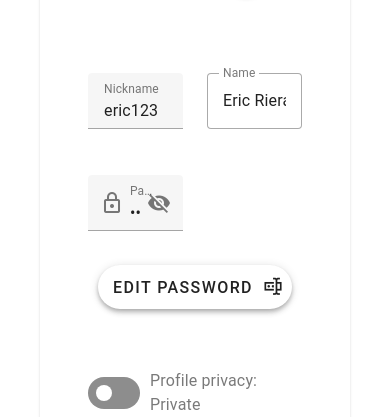
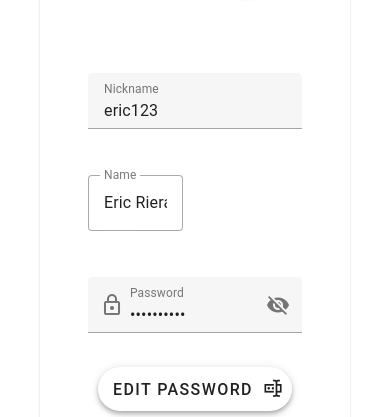
Before and after one commit to CultuCat/cultucat.github.io, a Vue app: page /users/1/edit in a window 390 px wide. Shown: the part 329-746 px from the top of the page. Built offline with nearby package versions, Linux system fonts and the light colour scheme.

Commit message:
fix: responsiveness edit-profile

```diff
--- a/src/views/edit-user.vue
+++ b/src/views/edit-user.vue
@@ -17,7 +17,7 @@
             </div>
             <!-- ============================= TEXTFIELDS ============================== -->
             <v-row class="mt-16">
-              <v-col cols="6">
+              <v-col cols="12" md="6" sm="12">
                 <v-text-field
                   cols="6"
                   label="Nickname"
@@ -26,7 +26,7 @@
                   readonly
                 ></v-text-field>
               </v-col>
-              <v-col cols="6">
+                <v-col cols="6" md="6" sm="12">
                 <v-text-field
                   cols="6"
                   label="Name"
@@ -37,7 +37,7 @@
             </v-row>
 
             <v-row>
-              <v-col cols="6" sm="12">
+              <v-col cols="12" lg="8" sm="12">
                 <v-text-field
                   label="Password"
                   v-model="formData.password"
@@ -64,7 +64,7 @@
                     append-icon="mdi-form-textbox-password"
                     @click="toggleEditing"
                   >
-                    {{ isEditing ? "Confirm Password" : "Edit Password" }}
+                    {{ isEditing ? "Confirm" : "Edit Password" }}
                   </v-btn>
                 </v-col>
               </v-row>
```
